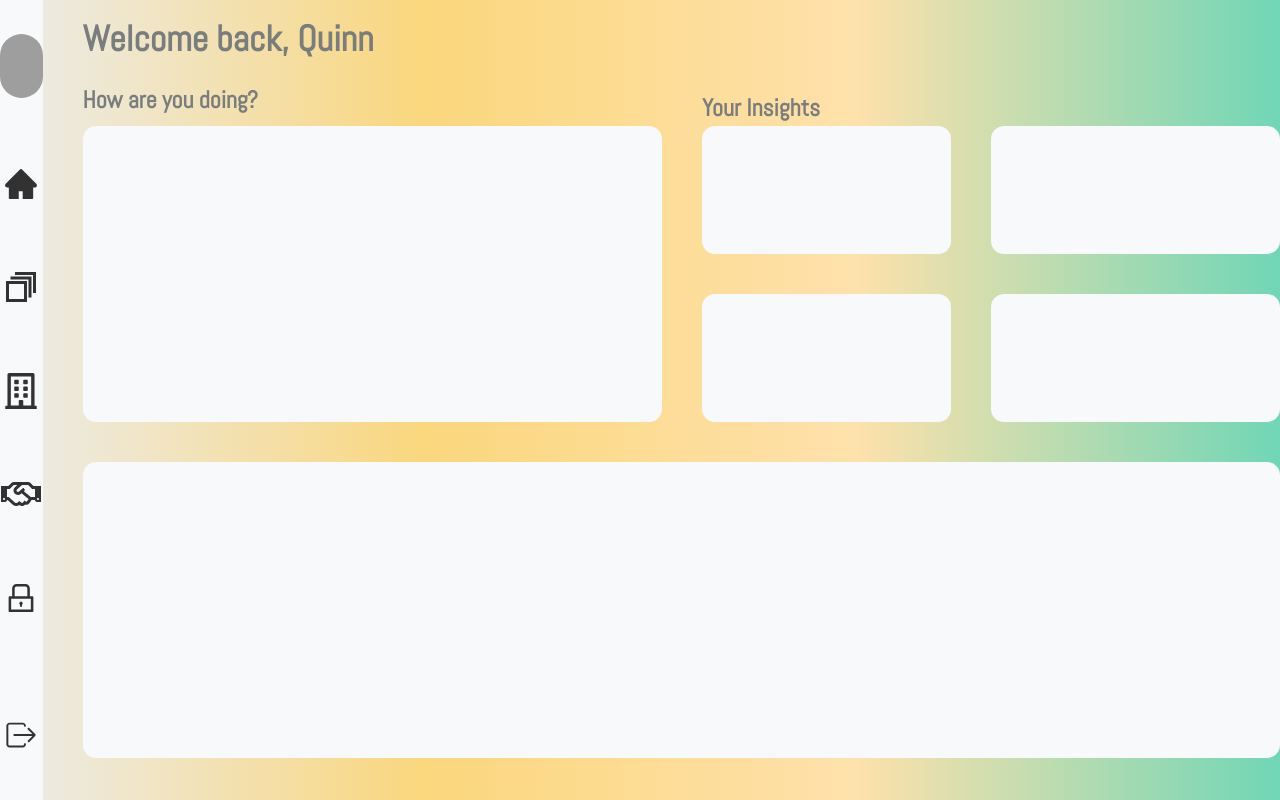
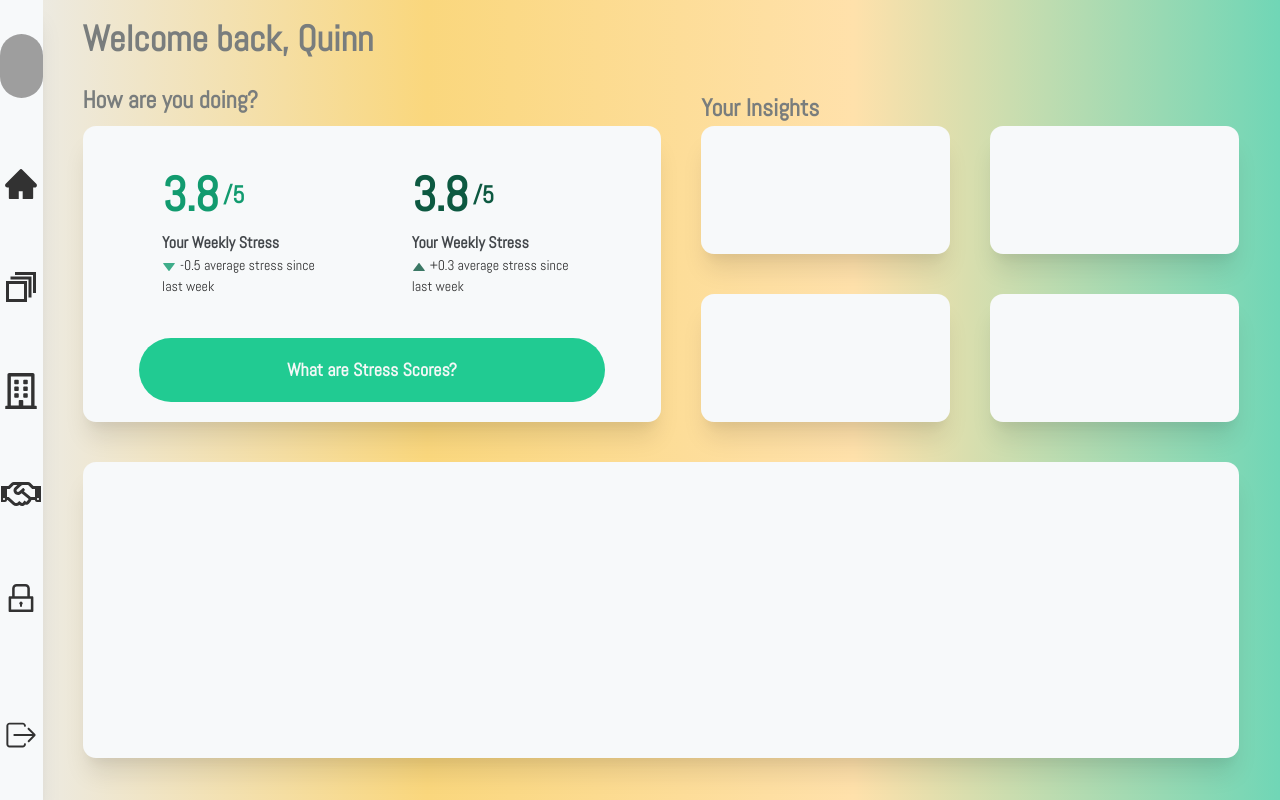
Before and after one commit to joshbrookstone/getautumn_takehome_fe, a Next.js app: page / in a window 1280 px wide. Built offline with nearby package versions, Linux system fonts and the light colour scheme; grey boxes are pictures that could not be loaded.

Commit message:
stress levels bare minimum unstateful created

```diff
--- a/components/Calender.jsx
+++ b/components/insights/calender/Calender.jsx
@@ -1,5 +1,5 @@
 import React from "react";
-import { getStressLevelColors } from "../helpers/Stress/getStressLevelColors";
+import { getStressLevelColors } from "../../../helpers/Stress/getStressLevelColors";
 
 function Calender({ stressLevel, index }) {
   // only return a filled calender if stress is greater than 3
--- a/components/CalenderStress.jsx
+++ b/components/insights/calender/CalenderStress.jsx
@@ -1,5 +1,5 @@
 import Calender from "./Calender";
-import { mockStressLevelOfDays } from "../mocks/mockStressLevels";
+import { mockStressLevelOfDays } from "../../../mocks/mockStressLevels";
 import { Container, Flex, Text } from "@chakra-ui/react";
 
 const CalenderStress = () => {
--- /dev/null
+++ b/components/stressScores/MonthlyStress.jsx
@@ -0,0 +1,42 @@
+import React from "react";
+import {
+  VStack,
+  Stat,
+  Flex,
+  StatNumber,
+  StatLabel,
+  StatHelpText,
+  StatArrow,
+} from "@chakra-ui/react";
+
+function MonthlyStress() {
+  return (
+    <VStack justifyContent="center" alignSelf="center">
+      <Stat>
+        <Flex alignItems="center">
+          <StatNumber fontSize="5xl" color="#0D5941">
+            3.8
+          </StatNumber>
+          <StatNumber marginLeft="1" fontSize="2xl" color="#0D5941">
+            /5
+          </StatNumber>
+        </Flex>
+
+        <StatLabel fontSize="1xl" fontWeight="bold" color="#42464A">
+          Your Weekly Stress
+        </StatLabel>
+        <StatHelpText
+          color="black"
+          wordBreak="break-word"
+          maxWidth="170px"
+          textAlign="left"
+        >
+          <StatArrow type="increase" color="#0D5941" />
+          +0.3 average stress since last week
+        </StatHelpText>
+      </Stat>
+    </VStack>
+  );
+}
+
+export default MonthlyStress;
--- /dev/null
+++ b/components/stressScores/StressScoreButton.jsx
@@ -0,0 +1,21 @@
+import React from "react";
+import { Button, Flex } from "@chakra-ui/react";
+
+function StressScoreButton() {
+  return (
+    <Button
+      as={Flex}
+      borderRadius="full"
+      flex={0.3}
+      marginBottom="5"
+      colorScheme="GAButtonGreen"
+      color="#F4F8F7"
+      size="lg"
+      marginX="14"
+    >
+      What are Stress Scores?
+    </Button>
+  );
+}
+
+export default StressScoreButton;
--- /dev/null
+++ b/components/stressScores/WeeklyStress.jsx
@@ -0,0 +1,42 @@
+import React from "react";
+import {
+  VStack,
+  Stat,
+  Flex,
+  StatNumber,
+  StatLabel,
+  StatHelpText,
+  StatArrow,
+} from "@chakra-ui/react";
+
+function WeeklyStress() {
+  return (
+    <VStack justifyContent="center" alignSelf="center">
+      <Stat>
+        <Flex alignItems="center">
+          <StatNumber fontSize="5xl" color="#129B6F">
+            3.8
+          </StatNumber>
+          <StatNumber marginLeft="1" fontSize="2xl" color="#129B6F">
+            /5
+          </StatNumber>
+        </Flex>
+
+        <StatLabel fontSize="1xl" fontWeight="bold" color="#42464A">
+          Your Weekly Stress
+        </StatLabel>
+        <StatHelpText
+          color="black"
+          wordBreak="break-word"
+          maxWidth="170px"
+          textAlign="left"
+        >
+          <StatArrow type="decrease" color="#129B6F" />
+          -0.5 average stress since last week
+        </StatHelpText>
+      </Stat>
+    </VStack>
+  );
+}
+
+export default WeeklyStress;
--- a/pages/index.jsx
+++ b/pages/index.jsx
@@ -1,25 +1,34 @@
-import { Flex, Container, Grid, GridItem, Text } from "@chakra-ui/react";
-import CalenderStress from "../components/CalenderStress";
+import {
+  Flex,
+  Container,
+  Grid,
+  GridItem,
+  Text,
+  VStack,
+  Button,
+  Stat,
+  StatHelpText,
+  StatNumber,
+  StatArrow,
+  StatLabel,
+} from "@chakra-ui/react";
+import CalenderStress from "../components/insights/calender/CalenderStress";
 import DashBoardGreeting from "../components/dashBoardGreeting/DashBoardGreeting";
 import InsightsHeader from "../components/insights/InsightsHeader";
 import Navbar from "../components/navbar/NavBar";
+import StressScoreButton from "../components/stressScores/StressScoreButton";
+import WeeklyStress from "../components/stressScores/WeeklyStress";
+import MonthlyStress from "../components/stressScores/MonthlyStress";
 
 const Home = ({}) => {
   return (
-    // <Grid h="">
-
-    // </Grid>
-    // <Container maxW="full" as={Flex} flexDir="column">
-    //   <Navbar></Navbar>
-    //   {/* <CalenderStress /> */}
-    // </Container>
     <Grid
       height="100vh"
       templateRows="repeat(20, 1fr)"
-      templateColumns="repeat(31, 1fr)"
+      templateColumns="repeat(32, 1fr)"
       gap={10}
     >
-      <GridItem rowSpan={20} colSpan={2} bg="#F7F9FA">
+      <GridItem rowSpan={20} colSpan={2} bg="#F7F9FA" shadow="xl">
         <Navbar />
       </GridItem>
       <GridItem
@@ -42,14 +51,25 @@ const Home = ({}) => {
         <InsightsHeader />
       </GridItem>
       <GridItem
+        shadow="xl"
         borderRadius="13px"
         gridRowStart={4}
         gridRowEnd={12}
         gridColumnStart={3}
         gridColumnEnd={18}
         bg="#F7F9FA"
-      />
+        as={Flex}
+        flexDir="column"
+      >
+        <Flex flex={1} justifyContent="space-evenly">
+          <WeeklyStress />
+          <MonthlyStress />
+        </Flex>
+
+        <StressScoreButton />
+      </GridItem>
       <GridItem
+        shadow="xl"
         borderRadius="13px"
         gridRowStart={4}
         gridRowEnd={8}
@@ -58,6 +78,7 @@ const Home = ({}) => {
         bg="#F7F9FA"
       />
       <GridItem
+        shadow="xl"
         borderRadius="13px"
         gridRowStart={8}
         gridRowEnd={12}
@@ -66,28 +87,31 @@ const Home = ({}) => {
         bg="#F7F9FA"
       />
       <GridItem
+        shadow="xl"
         borderRadius="13px"
         gridRowStart={4}
         gridRowEnd={8}
         gridColumnStart={25}
-        gridColumnEnd={33}
+        gridColumnEnd={32}
         bg="#F7F9FA"
       />
       <GridItem
+        shadow="xl"
         borderRadius="13px"
         gridRowStart={8}
         gridRowEnd={12}
         gridColumnStart={25}
-        gridColumnEnd={33}
+        gridColumnEnd={32}
         bg="#F7F9FA"
       />
 
       <GridItem
+        shadow="xl"
         borderRadius="13px"
         gridRowStart={12}
         gridRowEnd={20}
         gridColumnStart={3}
-        gridColumnEnd={33}
+        gridColumnEnd={32}
         bg="#F7F9FA"
       />
     </Grid>
--- a/theme/extendedTheme.js
+++ b/theme/extendedTheme.js
@@ -11,13 +11,30 @@ const theme = extendTheme({
     heading: "Abel",
     body: "Abel",
   },
+  colors: {
+    GAButtonGreen: {
+      100: "#39e5ac",
+      200: "#159e72",
+      300: "#39e5ac",
+      400: "#39e5ac",
+      500: "#21cb92",
+      600: "#159e72",
+      700: "#097151",
+      800: "#004530",
+      900: "#00190e",
+    },
+  },
   components: {
     Text: {
       baseStyle: {
         color: "#797D7D",
       },
     },
+    Button: {
+      colorScheme: {},
+    },
   },
+
   config,
   styles: {
     global: {
```
